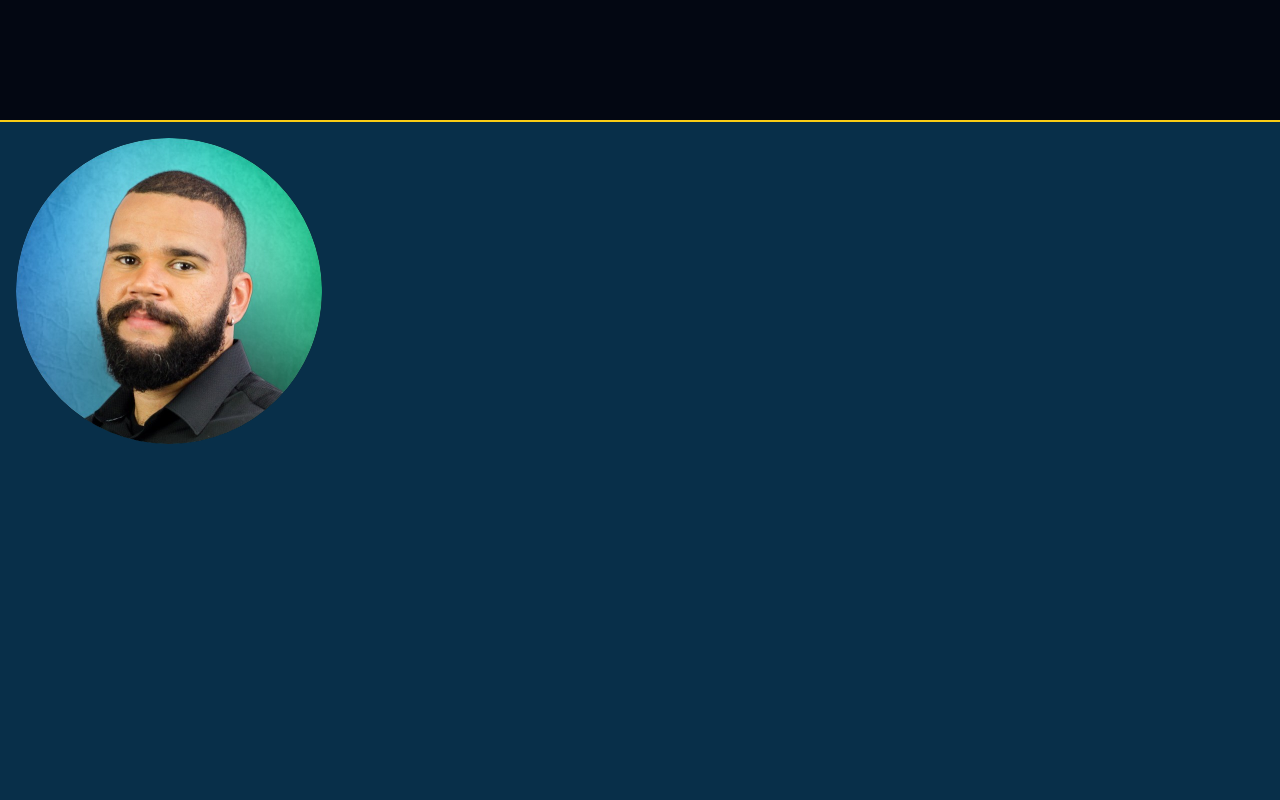
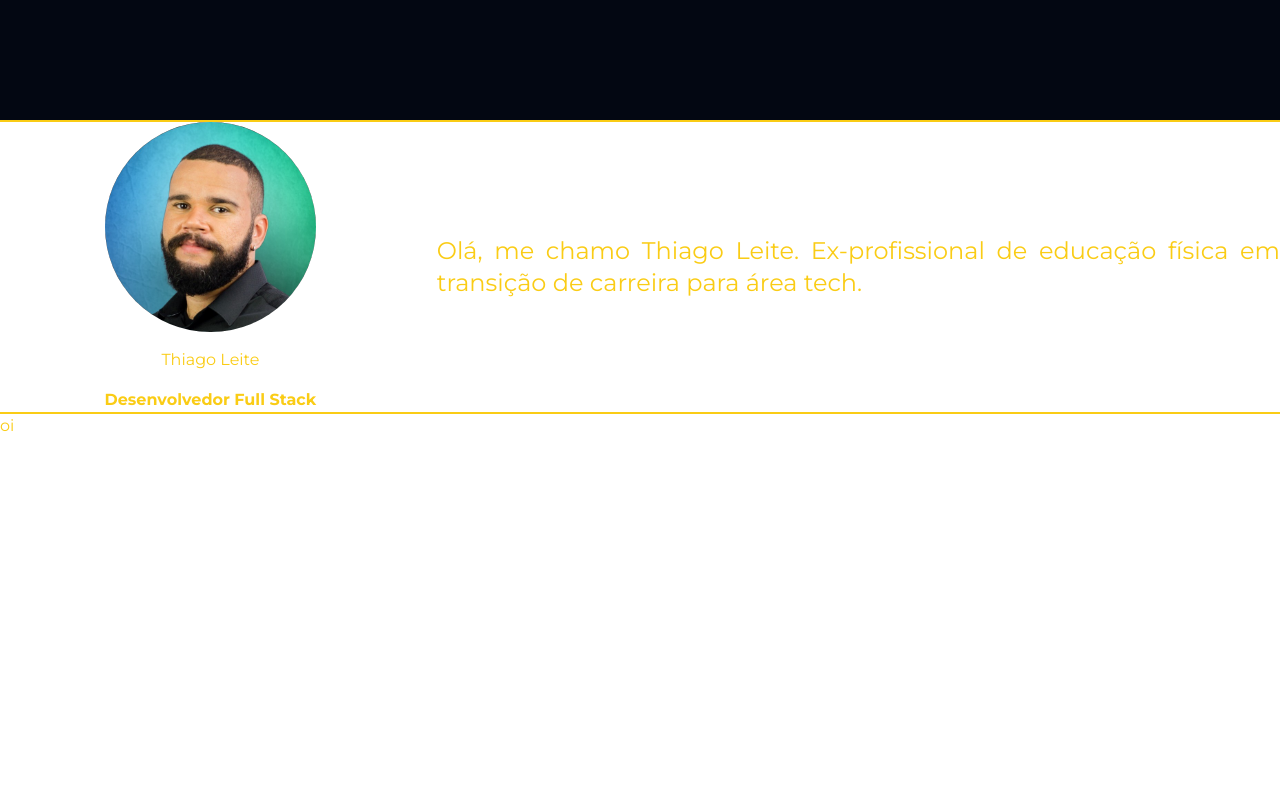
Before and after one commit to thiagoleite92/portfolio, a React (Vite) app: page / in a window 1280 px wide. Shown: the part 680-1480 px from the top of the page. Built offline with nearby package versions, Linux system fonts and the light colour scheme.

Commit message:
feat: about section

```diff
--- a/src/components/Sections/About/index.tsx
+++ b/src/components/Sections/About/index.tsx
@@ -2,15 +2,24 @@ import profileImg from '../../../assets/images/profile.jpg';
 
 export const About = () => {
   return (
-    <section id="about" className="flex h-screen bg-sky-950 p-4 ">
-      <div class>
+    <div className="flex flex-col items-center justify-around gap-4 md:flex-row">
+      <div className="flex flex-col items-center gap-4">
         <img
           src={profileImg}
           alt="Rosto de um homem pardo com barba preta e cabelo raspado"
           className="w-1/2 rounded-full"
         />
+        <div className="flex flex-col items-center justify-center gap-4">
+          <span>Thiago Leite</span>
+          <strong>Desenvolvedor Full Stack</strong>
+        </div>
       </div>
-      <div></div>
-    </section>
+      <div className="flex flex-col items-center justify-center gap-4">
+        <p className="flex h-fit  gap-4 text-justify text-2xl">
+          Olá, me chamo Thiago Leite. Ex-profissional de educação física em
+          transição de carreira para área tech.
+        </p>
+      </div>
+    </div>
   );
 };
```
